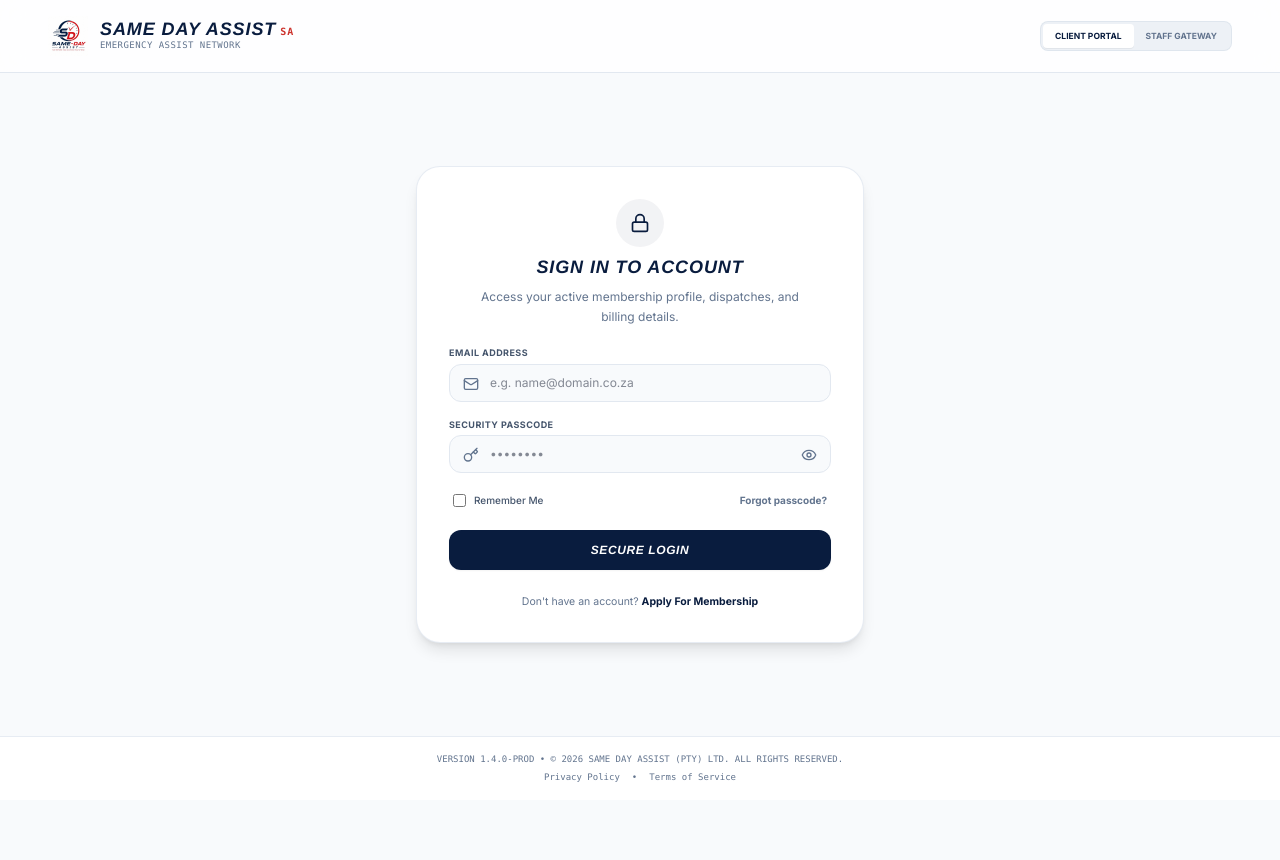
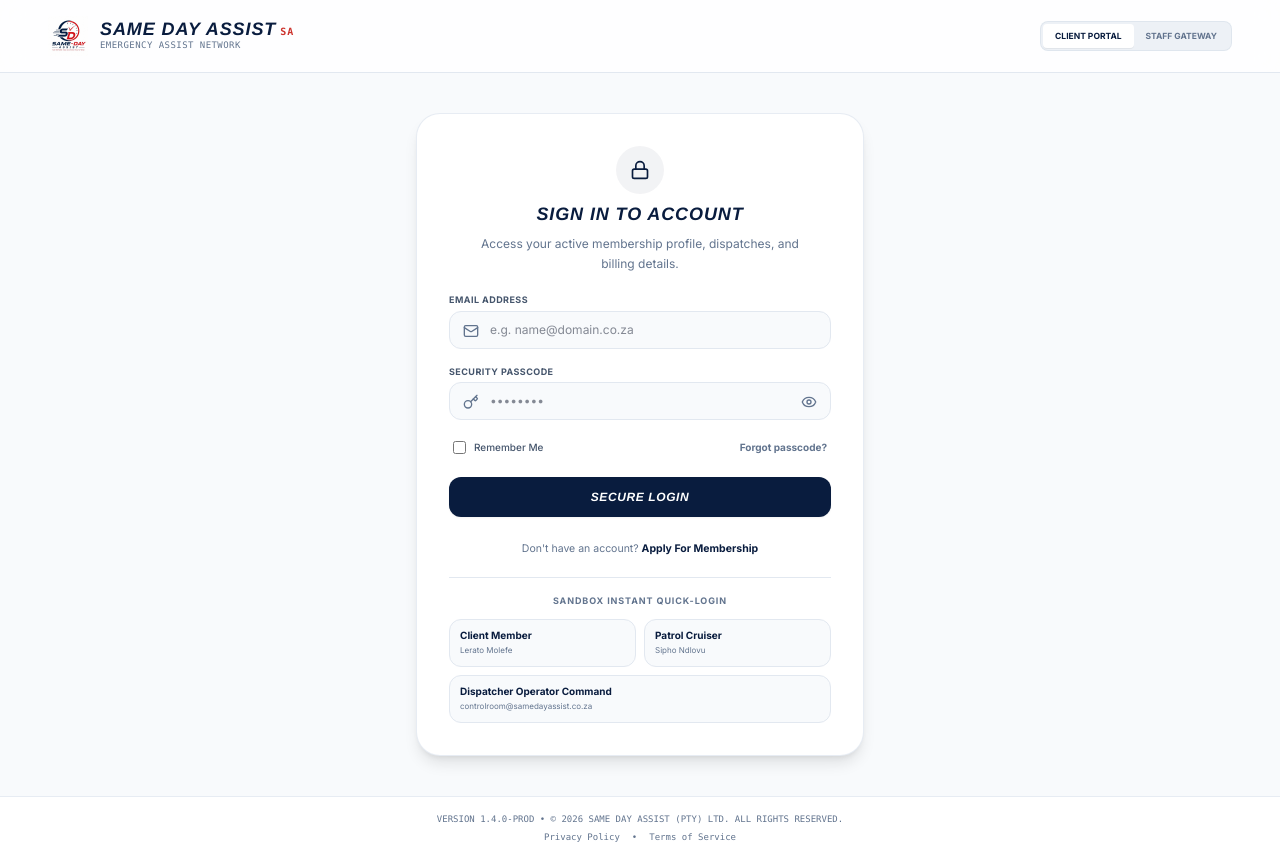
Before and after one commit to TakudzwaMike/same_day_assist, a React (Vite) app: page / in a window 1280 px wide. Before the commit the page ends 800 px from the top, so only its background shows below. Built offline with nearby package versions, Linux system fonts and the light colour scheme; no server answers; what @capacitor/core would draw is missing.

Commit message:
feat: initialize application with user authentication, dual-portal routing, and account security features

```diff
--- a/src/App.tsx
+++ b/src/App.tsx
@@ -78,6 +78,21 @@
     setPortalType(type);
     localStorage.setItem('sda_preferred_portal', type);
     clearError();
+  };
+
+  const handleQuickAccessLogin = async (email: string) => {
+    setLoginEmail(email);
+    setLoginPassword('demo-passcode');
+    clearError();
+    setLoginLoading(true);
+    try {
+      await login(email, 'demo-passcode');
+      setFailedAttempts(0);
+    } catch (err) {
+      // Handled by AuthContext
+    } finally {
+      setLoginLoading(false);
+    }
   };
 
   const handleLoginSubmit = async (e: React.FormEvent) => {
@@ -429,6 +444,53 @@
               </form>
             )}
 
+            {/* DEMO QUICK ACCESS CARDS */}
+            <div className={`border-t pt-4 ${isCustomerTheme ? 'border-slate-200' : 'border-slate-800/80'}`}>
+              <span className={`text-[9px] font-bold uppercase tracking-widest block text-center mb-3 ${
+                isCustomerTheme ? 'text-slate-500' : 'text-slate-400'
+              }`}>
+                Sandbox Instant Quick-Login
+              </span>
+              <div className="grid grid-cols-2 gap-2">
+                <button
+                  type="button"
+                  onClick={() => handleQuickAccessLogin('lerato@molefefamily.co.za')}
+                  className={`flex flex-col p-2.5 rounded-xl text-left cursor-pointer transition-all border ${
+                    isCustomerTheme
+                      ? 'bg-slate-50 border-slate-200 hover:border-slate-300 hover:bg-slate-100 text-slate-900'
+                      : 'bg-slate-950 border-slate-800 hover:border-slate-700 hover:bg-slate-900 text-white'
+                  }`}
+                >
+                  <span className={`text-[10px] font-bold leading-none ${isCustomerTheme ? 'text-navy' : 'text-white'}`}>Client Member</span>
+                  <span className={`text-[8px] mt-1 truncate ${isCustomerTheme ? 'text-slate-500' : 'text-slate-400'}`}>Lerato Molefe</span>
+                </button>
+                <button
+                  type="button"
+                  onClick={() => handleQuickAccessLogin('sipho.ndlovu@samedayassist.co.za')}
+                  className={`flex flex-col p-2.5 rounded-xl text-left cursor-pointer transition-all border ${
+                    isCustomerTheme
+                      ? 'bg-slate-50 border-slate-200 hover:border-slate-300 hover:bg-slate-100 text-slate-900'
+                      : 'bg-slate-950 border-slate-800 hover:border-slate-700 hover:bg-slate-900 text-white'
+                  }`}
+                >
+                  <span className={`text-[10px] font-bold leading-none ${isCustomerTheme ? 'text-navy' : 'text-white'}`}>Patrol Cruiser</span>
+                  <span className={`text-[8px] mt-1 truncate ${isCustomerTheme ? 'text-slate-500' : 'text-slate-400'}`}>Sipho Ndlovu</span>
+                </button>
+                <button
+                  type="button"
+                  onClick={() => handleQuickAccessLogin('controlroom@samedayassist.co.za')}
+                  className={`flex flex-col p-2.5 rounded-xl text-left cursor-pointer transition-all border col-span-2 ${
+                    isCustomerTheme
+                      ? 'bg-slate-50 border-slate-200 hover:border-slate-300 hover:bg-slate-100 text-slate-900'
+                      : 'bg-slate-950 border-slate-800 hover:border-slate-700 hover:bg-slate-900 text-white'
+                  }`}
+                >
+                  <span className={`text-[10px] font-bold leading-none ${isCustomerTheme ? 'text-navy' : 'text-white'}`}>Dispatcher Operator Command</span>
+                  <span className={`text-[8px] mt-1 truncate ${isCustomerTheme ? 'text-slate-500' : 'text-slate-400'}`}>controlroom@samedayassist.co.za</span>
+                </button>
+              </div>
+            </div>
+
           </div>
         </main>
 
```
